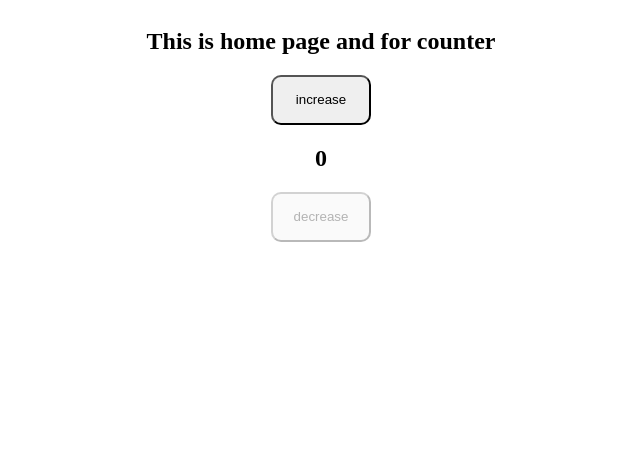
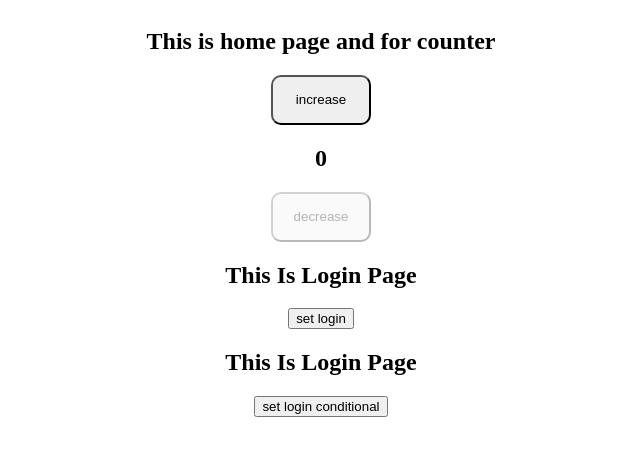
Before and after one commit to jahangir-2003/tic-tac-toe, a React (Create React App) app: page / in a window 1280 px wide. Shown: the top 456 px of the page, without its empty margins (319-959 px from the left). Built offline with nearby package versions, Linux system fonts and the light colour scheme.

Commit message:
learn conditional rendering

```diff
--- a/src/App.js
+++ b/src/App.js
@@ -1,5 +1,6 @@
 import React, { useState } from "react";
 import MyButton from "./Components/MyButton";
+import Profile from "./pages/Profile";
 
 const App = () => {
   const [count, setCount] = useState(0);
@@ -25,6 +26,8 @@ const App = () => {
         setCount={decrease}
         disable={count === 0 ? true : false}
       />
+
+      <Profile />
     </div>
   );
 };
--- /dev/null
+++ b/src/Components/AdminPanel.js
@@ -0,0 +1,11 @@
+import React from "react";
+
+const AdminPanel = () => {
+  return (
+    <div>
+      <h2>this is admin panel</h2>
+    </div>
+  );
+};
+
+export default AdminPanel;
--- /dev/null
+++ b/src/Components/LoginForm.js
@@ -0,0 +1,11 @@
+import React from "react";
+
+const LoginForm = () => {
+  return (
+    <div>
+      <h2 style={{ textTransform: "capitalize" }}>this is login page</h2>
+    </div>
+  );
+};
+
+export default LoginForm;
--- /dev/null
+++ b/src/pages/Profile.js
@@ -0,0 +1,26 @@
+import React, { useState } from "react";
+import AdminPanel from "../Components/AdminPanel";
+import LoginForm from "../Components/LoginForm";
+
+const Profile = () => {
+  const [isLogin, setIslogin] = useState(false);
+  let content;
+
+  if (isLogin) {
+    content = <AdminPanel />;
+  } else content = <LoginForm />;
+
+  return (
+    <>
+      {content}
+      <button onClick={() => setIslogin(!isLogin)}>set login</button>
+
+      {isLogin ? <AdminPanel /> : <LoginForm />}
+      <button onClick={() => setIslogin(!isLogin)}>
+        set login conditional
+      </button>
+    </>
+  );
+};
+
+export default Profile;
```
